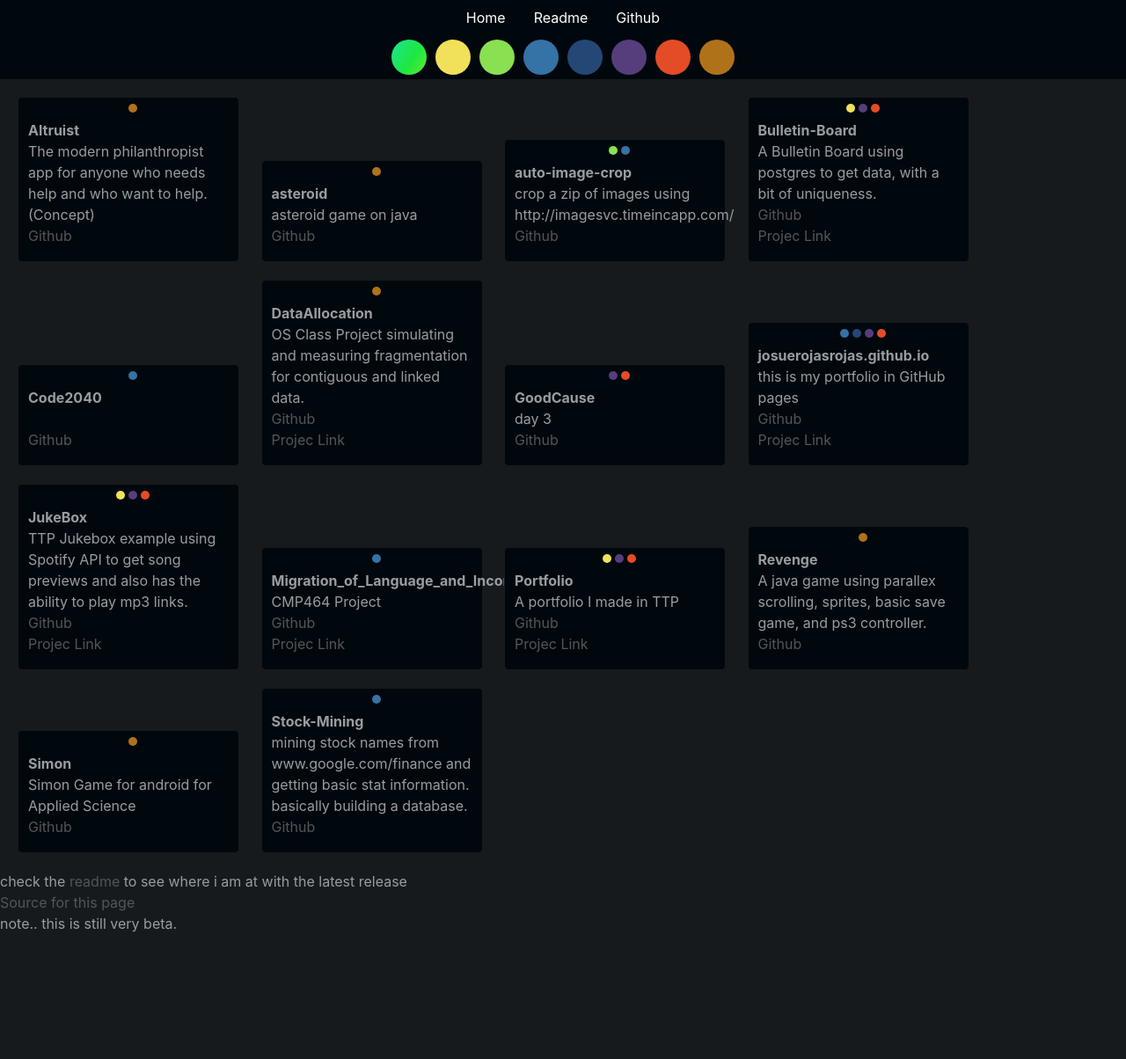
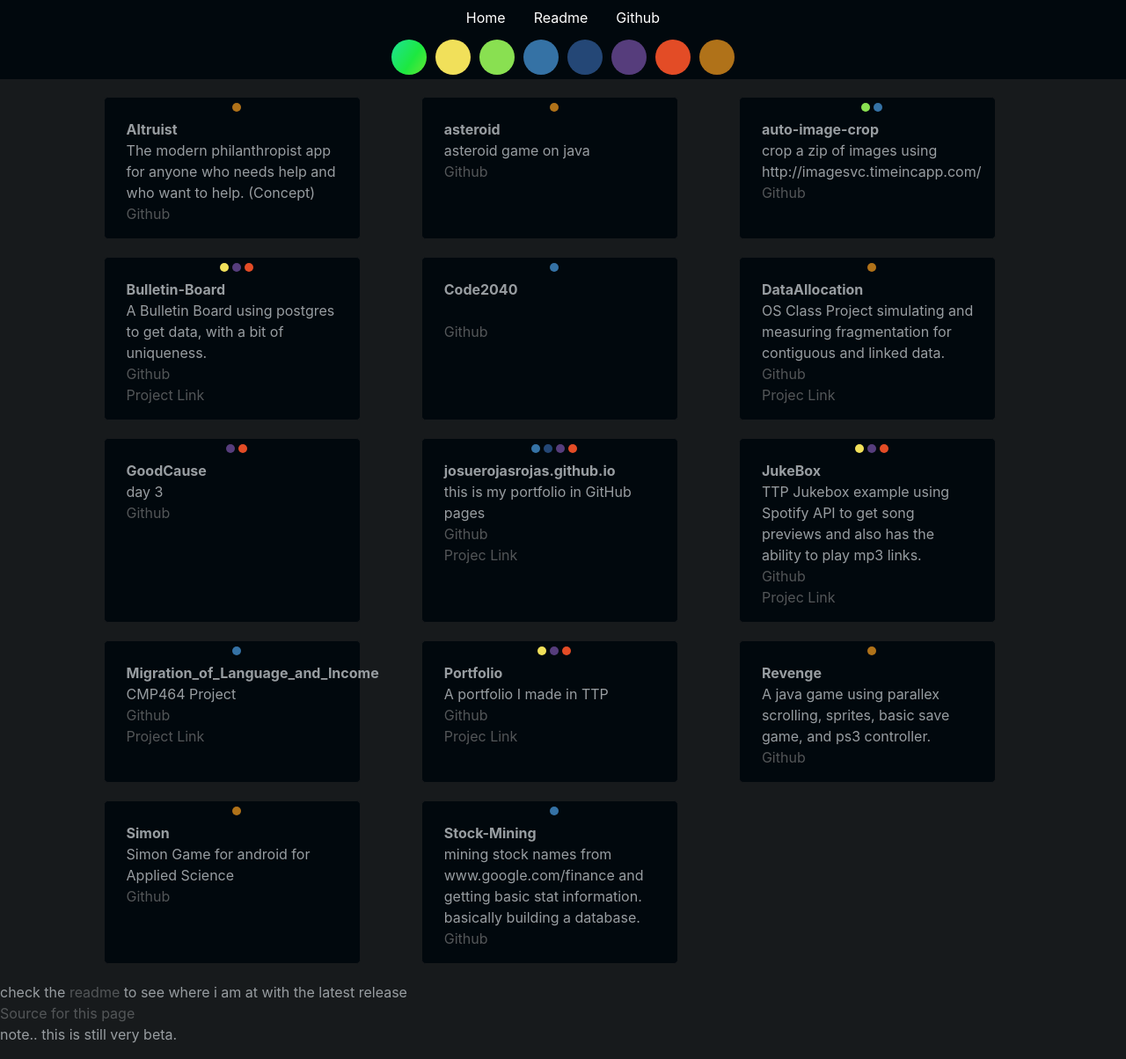
Before and after one commit to josue-rojas/josuerojasrojas.github.io-old, a Jekyll site: the page built from index.html, in a window 1280 px wide. Shown: the whole page at 88% size. Built offline with Jekyll 4.4.1, drawn with Linux system fonts in a browser that asks for light colours; nearby versions of some CDN libraries; before the commit the page ends 1078 px from its top, so only the background shows below that.

Commit message:
made all boxes symmetrical; broke filter; new filter coming soon

```diff
--- a/_sass/_main.sass
+++ b/_sass/_main.sass
@@ -2,15 +2,16 @@
 .main
   margin: 10px
 .repo
+  order: inherit !important
   background-color: $darker-color
   width: 100%
   margin: 10px 0
   +max-mobile
-    width: 20%
-    margin: 10px
+    // width: 20%
+    // margin: 10px
   display: inline-block
   border: 1px solid $medium-color
-  padding: 1px
+  // padding: 1px
   border-radius: 5px
   .content
     margin: 0 10px 10px 10px
@@ -21,3 +22,13 @@
       justify-content: center
   .title
     text-align: center
+
+
++max-mobile
+  .col-md-2.repo
+    flex: 0 0 22.666667%
+    max-width: 22.666667%
+  .side-col
+    flex: 0 0 9.5%
+  .col-md-1
+    flex: 0 0 5.333333%
--- a/index.html
+++ b/index.html
@@ -13,7 +13,14 @@ title: Portfolio Home
 
 <div class="main">
 	{% for repo in site.data.data.repos %}
-	<div class='repo {% for language in repo.languages %} {{ language[0] }} {% endfor %}'>
+	{% assign whichColumn = forloop.index0 | modulo:3 %}
+	{% if whichColumn == 0 %}
+	<!-- row -->
+	<div class='row'>
+		<!-- first column -->
+		<div class='col-md-2 side-col'></div>
+		<div class='col-md-2 repo {% for language in repo.languages %} {{ language[0] }} {% endfor %}'>
+			<!-- language circles -->
 			<div class='languages'>
 			{% for language in repo.languages %}
 			<div class='language {{ language[0] }}-Order'>
@@ -22,6 +29,34 @@ title: Portfolio Home
 			</div>
 			{% endfor %}
 		</div>
+		<!-- content -->
+		<div class='content'>
+			<p><b class='title'>{{ repo.repo_name }}</b>
+				<br>
+				{{ repo.description }}
+				<br>
+				<a href='{{repo.url}}'>Github</a>
+				{% if repo.projectLink != "" %}
+				<br>
+				<a href='{{repo.projectLink}}'>Project Link</a>
+				{% endif %}
+			</p>
+		</div>
+		</div>
+	{% elsif whichColumn == 1 %}
+	<!-- second column -->
+	<div class='col-md-1'> </div>
+	<div class='col-md-2 repo {% for language in repo.languages %} {{ language[0] }} {% endfor %}'>
+		<!-- language circles -->
+		<div class='languages'>
+		{% for language in repo.languages %}
+		<div class='language {{ language[0] }}-Order'>
+			<span class='{{ language[0] }}'>
+			</span>
+		</div>
+		{% endfor %}
+	</div>
+	<!-- content -->
 	<div class='content'>
 		<p><b class='title'>{{ repo.repo_name }}</b>
 			<br>
@@ -35,5 +70,39 @@ title: Portfolio Home
 		</p>
 	</div>
 	</div>
+	<div class='col-md-1'></div>
+	{% elsif whichColumn == 2 %}
+	<!-- third column -->
+	<div class='col-md-2 repo {% for language in repo.languages %} {{ language[0] }} {% endfor %}'>
+		<!-- language circles -->
+		<div class='languages'>
+		{% for language in repo.languages %}
+		<div class='language {{ language[0] }}-Order'>
+			<span class='{{ language[0] }}'>
+			</span>
+		</div>
 		{% endfor %}
 	</div>
+	<!-- content -->
+	<div class='content'>
+		<p><b class='title'>{{ repo.repo_name }}</b>
+			<br>
+			{{ repo.description }}
+			<br>
+			<a href='{{repo.url}}'>Github</a>
+			{% if repo.projectLink != "" %}
+			<br>
+			<a href='{{repo.projectLink}}'>Projec Link</a>
+			{% endif %}
+		</p>
+	</div>
+	</div>
+	<div class='col-md-2 side-col'></div>
+	{% endif %}
+	{% if forloop.last or whichColumn == 2 %}
+	<!-- close the row if it's the last one or the end of the row -->
+	</div>
+	{% endif %}
+	{% endfor%}
+
+</div>
```
Also changed, not shown: resources/js/main.coffee (+19 -12 lines), README.md. Lines whose indentation alone changed are shown as unchanged.
